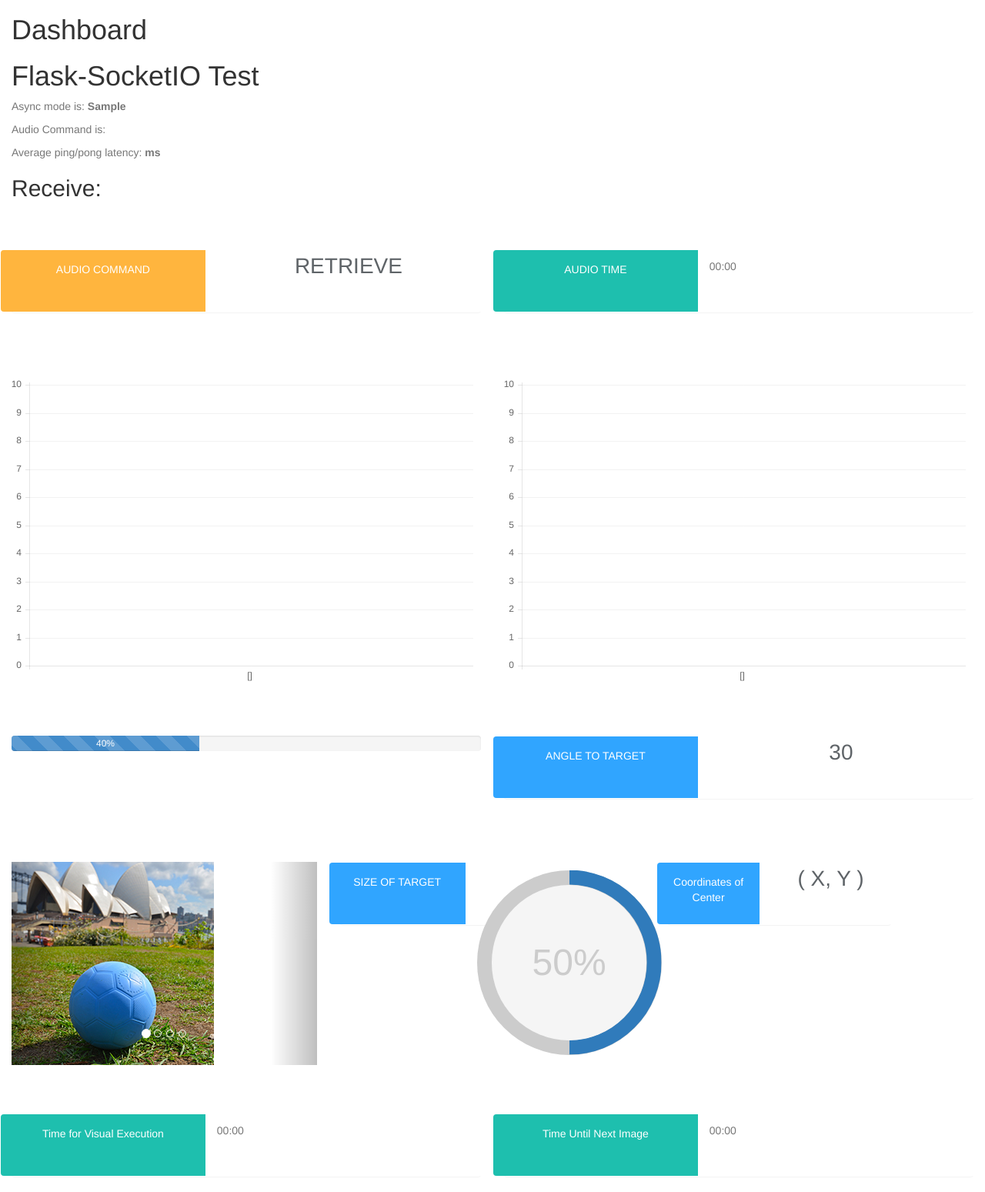
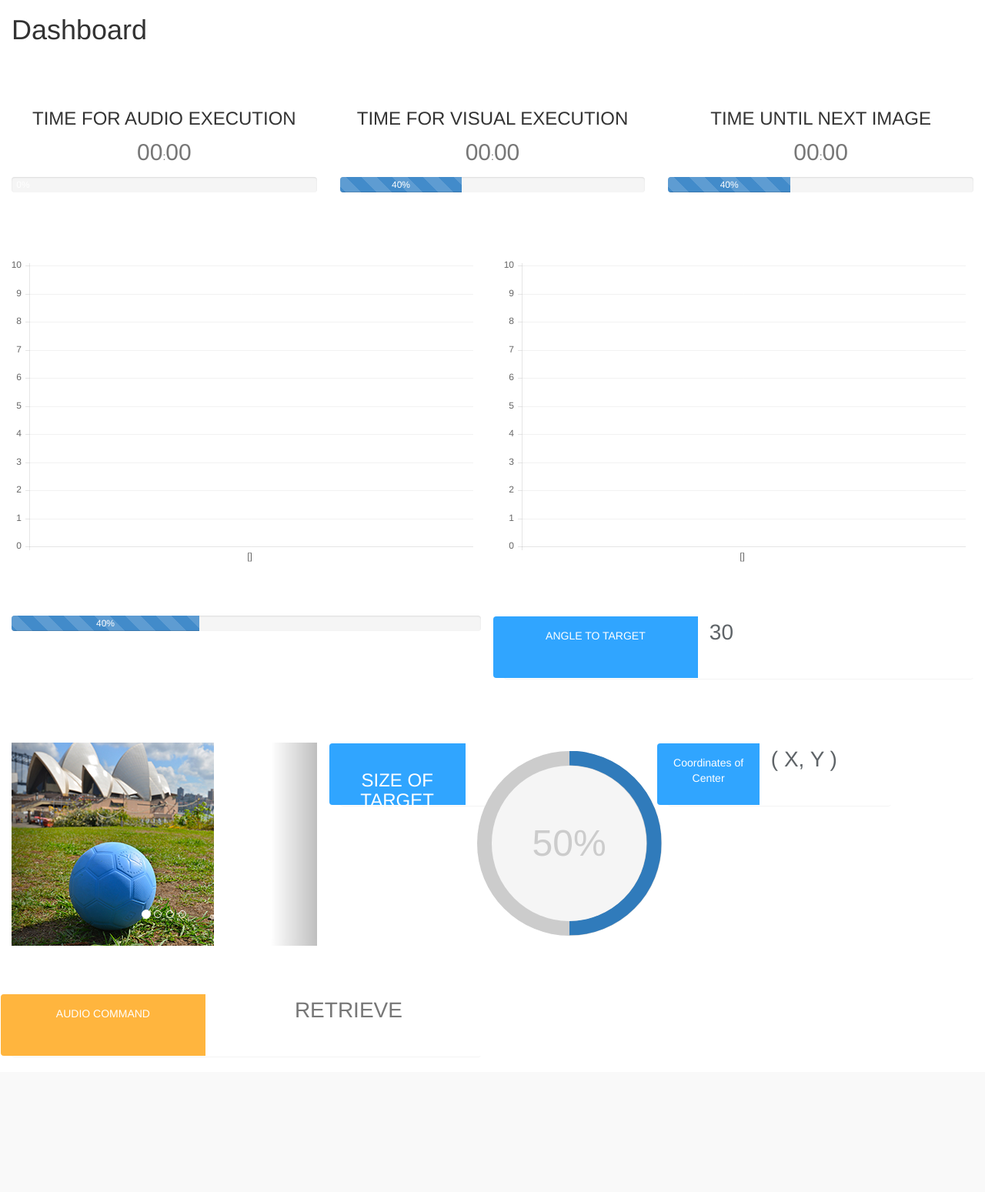
Before and after one commit to jeffreychan637/battlefieldbot, a Flask app: template templates/chart.html in a window 1280 px wide. Shown: the part 51-1600 px from the top of the page at 77% size. After the commit the page ends 1423 px from the top, so only its background shows below. Run offline with Flask 2, Linux system fonts and the light colour scheme; the template is opened without the code that fills it: most values are stand-ins (such as "Sample title", 1, 10 or a date in 2020); some libraries are stand-ins or nearby versions; some web fonts are replaced.

Commit message:
finished moving progress bar

```diff
--- a/app.py
+++ b/app.py
@@ -1,24 +1,8 @@
 from flask import Flask, render_template, request
 from flask_socketio import SocketIO, emit
-import socket
-import Queue
-import threading
-import select
 
 app = Flask(__name__)
 socketio = SocketIO(app, async_mode='gevent')
-
-            # socketio.emit(key, , namespace='/test')
-            # socketio.emit("hello", {'data': values}, namespace='/test')
-            # if key == 'audio_command': # start time for audio time to execute
-            #     emit('start audio time')
-            # elif key == 'visual_info': #start time for visual time to execute
-            #     emit('start_visual_exec_time')
-            # elif key == 'visual image': #save to images and update carousel, start time for next image
-            #     emit('start_visual_image_time')
-            #     pass # save img here
-            # elif key == 'visual_center':
-            #     pass
 
 @app.route("/")
 def chart():
@@ -29,6 +13,8 @@ def chart():
 @socketio.on('connect', namespace='/gui')
 def gui_connect():
     print 'connected gui'
+
+################################################################
 
 @socketio.on('connect', namespace='/audio')
 def audio_connect():
@@ -41,7 +27,7 @@ def audio_command(msg):
 
 def send_audio_command(msg):
     print msg
-    socketio.emit('audio_command', {'data': msg}, namespace='/gui')
+    socketio.emit('audio_command', msg, namespace='/gui')
 
 @socketio.on('audio_executed', namespace='/audio')
 def audio_executed():
@@ -61,6 +47,23 @@ def visual_image_received():
 def send_visual_image_received():
     socketio.emit('visual_image_received', namespace='/gui')
 
+@socketio.on('visual_info', namespace='/visual')
+def visual_info(msg):
+    print 'visual info received'
+    print msg
+    send_visual_info(msg)
+
+def send_visual_info(msg):
+    socketio.emit('visual_info', msg, namespace='/gui')
+
+@socketio.on('visual_executed', namespace='/visual')
+def visual_executed():
+    print 'visual execution done'
+    send_visual_executed()
+
+def send_visual_executed():
+    socketio.emit('visual_executed', namespace='/gui')
+
 if __name__ == "__main__":
     print 'Starting Server'
     socketio.run(app, host='127.0.0.1', port=5000)
--- a/clientVisual.py
+++ b/clientVisual.py
@@ -15,11 +15,9 @@ v_name.on('connect', v_name.on_connect)
 v_name.on('disconnect', v_name.on_disconnect)
 
 v_name.emit('visual_image_received')
+v_name.emit('visual_info', {'angle': '55', 'size_target': '80', 'center': '(32, 68)'})
 
-v_name.emit('visual_distance', {'data': '30'})
-v_name.emit('visual_angle', {'data': '55'})
-v_name.emit('visual_size_target', {'data': '80'})
-v_name.emit('visual_center', {'data': '32, 68'})
 time.sleep(5)
+
 v_name.emit('visual_executed')
 v_name.emit('visual_image_received')
--- a/static/css/styles.css
+++ b/static/css/styles.css
@@ -15,8 +15,13 @@ Version 1.0
 	margin-top:5%;
 }
 
+.timer-wrapper {
+	text-align: center;
+}
 
-
+.timer-wrapper span {
+	font-size: 30px;
+}
 
 
 
--- a/static/js/socket_script.js
+++ b/static/js/socket_script.js
@@ -126,7 +126,29 @@ $(document).ready(function() {
 
   }
 
+  var prog_interval;
+  var max = 6000;
+  var increment = max / 100.0;
+  var curr_perc = 0;
 
+  function startProgress() {
+    clearInterval(prog_interval);
+    prog_interval = setInterval(animateProgress, increment);
+  }
+
+  function animateProgress() {
+    curr_perc++;
+    console.log('update percent');
+    $('#progress_audio').attr('aria-valuenow', curr_perc.toString()).css('width',curr_perc.toString() + "%");
+    $('#progress_audio_num').text(curr_perc.toString() + "%");
+  }
+
+  function resetProgress() {
+    clearInterval(prog_interval);
+    curr_perc = 0;
+    $('#progress_audio').attr('aria-valuenow', curr_perc.toString()).css('width',curr_perc.toString() + "%");
+    $('#progress_audio_num').text(curr_perc.toString() + "%");
+  }
 
 
   var socket = io.connect('http://localhost:5000/gui');
@@ -136,19 +158,45 @@ $(document).ready(function() {
   });
 
   socket.on('audio_command', function(msg) {
-      $('#audio_command').text(msg.data.data); // assuming only one command at a time
+    console.log(msg.data);
+      $('#audio_commands').text(msg.data); // assuming only one command at a time
       console.log('Starting audio watch');
-      // buttonStartAudio();
-      // buttonStartVImage();
-      buttonStartVExec();
+      buttonStartAudio();
+      startProgress();
   });
 
   socket.on('audio_executed', function() {
       console.log('Stopping audio watch');
-      // buttonResetAudio();
-      // buttonResetVImage();
+      buttonResetAudio();
+      resetProgress();
+  });
+
+  var visual_image_started = false;
+  socket.on('visual_image_received', function() {
+      console.log('Visual image received');
+      if (visual_image_started) {
+        buttonResetVImage();
+        buttonStartVImage();
+      }
+      else {
+        buttonStartVImage();
+        visual_image_started = true;
+      }
+  });
+
+  socket.on('visual_info', function(msg) {
+      var size_target = msg.size_target;
+      $('#size_target_class').removeClass('p50').addClass('p' + size_target);
+      $('#size_target_num').text(size_target + '%');
+      console.log('Starting visual exec watch');
+      buttonStartVExec();
+  });
+
+  socket.on('visual_executed', function() {
+      console.log('Stopping visual exec watch');
       buttonResetVExec();
   });
+
 
     // socket.on('audio_command', function(msg) {
     //     $('#log').append('<br>' + $('<div/>').text('Received #' + msg.count + ': ' + msg.data).html());
--- a/templates/chart.html
+++ b/templates/chart.html
@@ -1,7 +1,7 @@
 <!DOCTYPE html><html lang="en">
 <head>
 <meta charset="utf-8" />
-<title>Chart.js </title>
+<title>Dashboard</title>
 <script src='static/js/Chart.min.js'></script>
 <script src='static/js/stopwatch.js'></script>
 <script src='static/js/socket_script.js'></script>
@@ -30,42 +30,52 @@
 <div class="col-lg-12 main">
   <h1>Dashboard</h1>
 
-
-  <h1>Flask-SocketIO Test</h1>
-   <p>Async mode is: <b>{{ async_mode }}</b></p>
-      <p>Audio Command is: <span id="audio_command"></span></p>
-      <p>Average ping/pong latency: <b><span id="ping-pong"></span>ms</b></p>
-
-      <h2>Receive:</h2>
-      <div id="log"></div>
-
-
   <div class="row">
 
-    <div class="col-xs-12 col-md-6 col-lg-6">
-      <div class="panel panel-orange panel-widget">
+    <div class="col-xs-12 col-md-4 col-lg-4">
         <div class="row no-padding">
-          <div class="col-sm-3 col-lg-5 widget-left">
-            AUDIO COMMAND
-          </div>
-          <div class="col-sm-9 col-lg-7 widget-right">
-            <div class="large" id="audio_commands">RETRIEVE</div>
-          </div>
+            <div class="timer-wrapper">
+              <h3>TIME FOR AUDIO EXECUTION</h3>
+              <p><span id="audio_seconds">00</span>:<span id="audio_tens">00</span></p>
+            </div>
+        </div>
+
+      <div class="progress">
+        <div class="progress-bar progress-bar-striped active" id="progress_audio" role="progressbar"
+        aria-valuenow="0" aria-valuemin="0" aria-valuemax="100" style="width:0%">
+          <p id="progress_audio_num" style="color:white;">0%</p>
         </div>
       </div>
     </div>
 
-    <div class="col-xs-12 col-md-6 col-lg-6">
-      <div class="panel panel-teal panel-widget">
+    <div class="col-xs-12 col-md-4 col-lg-4">
         <div class="row no-padding">
-          <div class="col-sm-3 col-lg-5 widget-left">
-            AUDIO TIME
-          </div>
-          <div class="col-sm-9 col-lg-7 widget-right">
-            <div class="wrapper">
-            <p><span id="audio_seconds">00</span>:<span id="audio_tens">00</span></p>
+            <div class="timer-wrapper">
+              <h3>TIME FOR VISUAL EXECUTION</h3>
+              <p><span id="v_exec_seconds">00</span>:<span id="v_exec_tens">00</span></p>
             </div>
-          </div>
+        </div>
+
+      <div class="progress">
+        <div class="progress-bar progress-bar-striped active" role="progressbar"
+        aria-valuenow="40" aria-valuemin="0" aria-valuemax="100" style="width:40%">
+          40%
+        </div>
+      </div>
+    </div>
+
+    <div class="col-xs-12 col-md-4 col-lg-4">
+        <div class="row no-padding">
+            <div class="timer-wrapper">
+              <h3>TIME UNTIL NEXT IMAGE</h3>
+              <p><span id="v_image_seconds">00</span>:<span id="v_image_tens">00</span></p>
+            </div>
+        </div>
+
+      <div class="progress">
+        <div class="progress-bar progress-bar-striped active" role="progressbar"
+        aria-valuenow="40" aria-valuemin="0" aria-valuemax="100" style="width:40%">
+          40%
         </div>
       </div>
     </div>
@@ -102,7 +112,7 @@
             ANGLE TO TARGET
           </div>
           <div class="col-sm-9 col-lg-7 widget-right">
-            <div class="large" id="audio_commands">30</div>
+            <div class="large" id="angle">30</div>
           </div>
         </div>
       </div>
@@ -157,11 +167,11 @@
     <div class="panel panel-blue panel-widget">
       <div class="row no-padding">
         <div class="col-sm-3 col-lg-5 widget-left">
-          SIZE OF TARGET
+          <h3>SIZE OF TARGET</h3>
         </div>
         <div class="col-sm-9 col-lg-7 widget-right">
-          <div class="c100 p50 big">
-              <span>50%</span>
+          <div id="size_target_class" class="c100 p50 big">
+              <span id="size_target_num">50%</span>
               <div class="slice">
                   <div class="bar"></div>
                   <div class="fill"></div>
@@ -179,7 +189,7 @@
           Coordinates of Center
         </div>
         <div class="col-sm-9 col-lg-7 widget-right">
-          <div class="large" id="audio_commands">( X, Y )</div>
+          <div class="large" id="coords">( X, Y )</div>
         </div>
       </div>
     </div>
@@ -187,35 +197,21 @@
 </div>
 
 <div class="row">
+
   <div class="col-xs-12 col-md-6 col-lg-6">
-    <div class="panel panel-teal panel-widget">
+    <div class="panel panel-orange panel-widget">
       <div class="row no-padding">
         <div class="col-sm-3 col-lg-5 widget-left">
-          Time for Visual Execution
+          AUDIO COMMAND
         </div>
         <div class="col-sm-9 col-lg-7 widget-right">
-          <div class="wrapper">
-          <p><span id="v_exec_seconds">00</span>:<span id="v_exec_tens">00</span></p>
-          </div>
+          <div class="large"><p id="audio_commands">RETRIEVE<p></div>
         </div>
       </div>
     </div>
   </div>
 
-  <div class="col-xs-12 col-md-6 col-lg-6">
-    <div class="panel panel-teal panel-widget">
-      <div class="row no-padding">
-        <div class="col-sm-3 col-lg-5 widget-left">
-          Time Until Next Image
-        </div>
-        <div class="col-sm-9 col-lg-7 widget-right">
-          <div class="wrapper">
-          <p><span id="v_image_seconds">00</span>:<span id="v_image_tens">00</span></p>
-          </div>
-        </div>
-      </div>
-    </div>
-  </div>
+
 </div>
 
 
```
